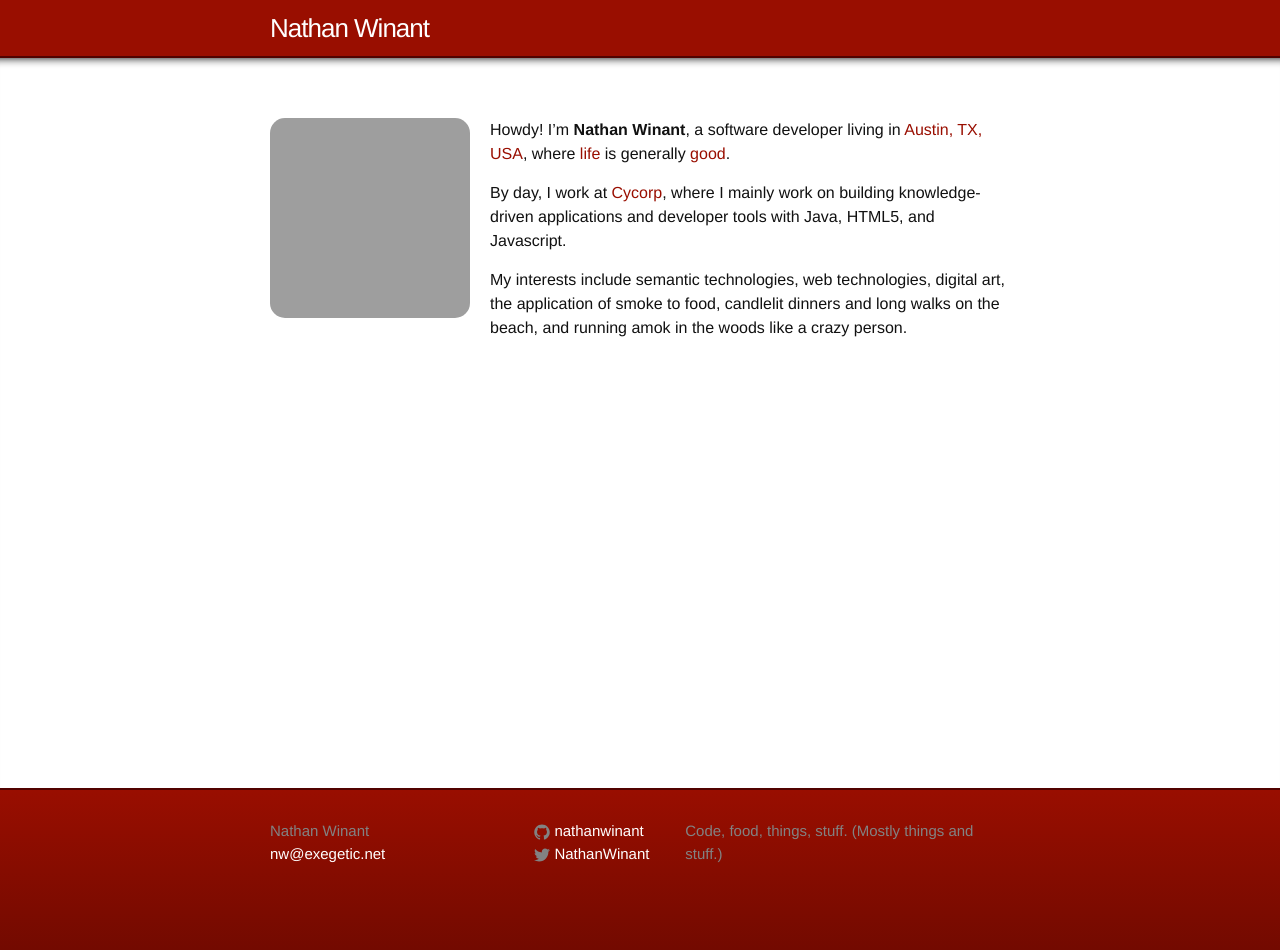
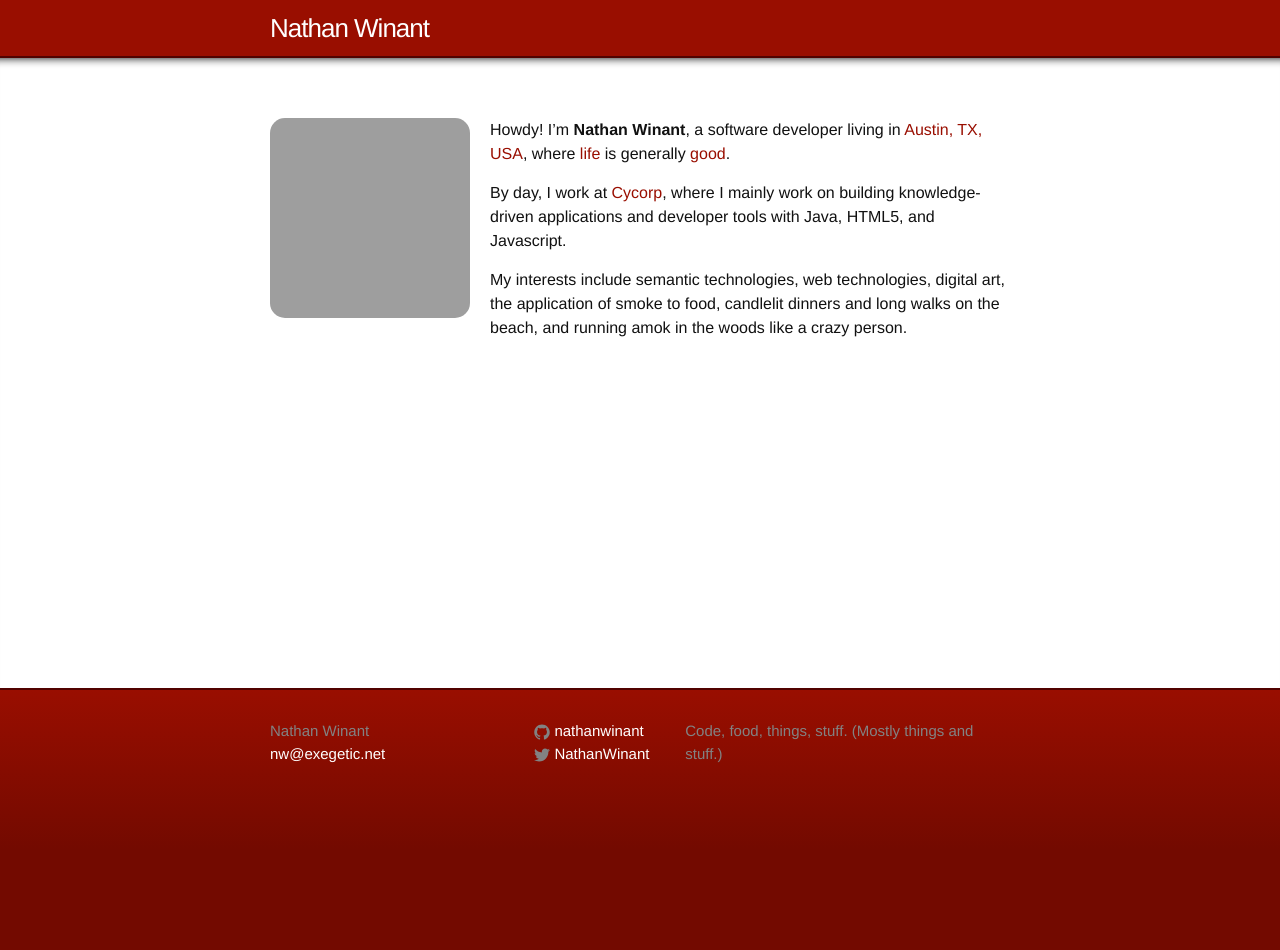
Before and after one commit to nwinant/nwinant.github.io, a Jekyll site: the page built from index.md, in a window 1280 px wide. Built offline with Jekyll 4.4.1, drawn with Linux system fonts in a browser that asks for light colours; after the commit the page ends 900 px from its top, so only the background shows below that; grey boxes are pictures that could not be loaded.

Commit message:
Slightly reduce content padding

```diff
--- a/_sass/_exegetic-layout.scss
+++ b/_sass/_exegetic-layout.scss
@@ -39,7 +39,7 @@ body {
     }
 
     min-height: 500px;
-    padding-bottom: 200px;
+    padding-bottom: 100px;
 }
 
 
```
